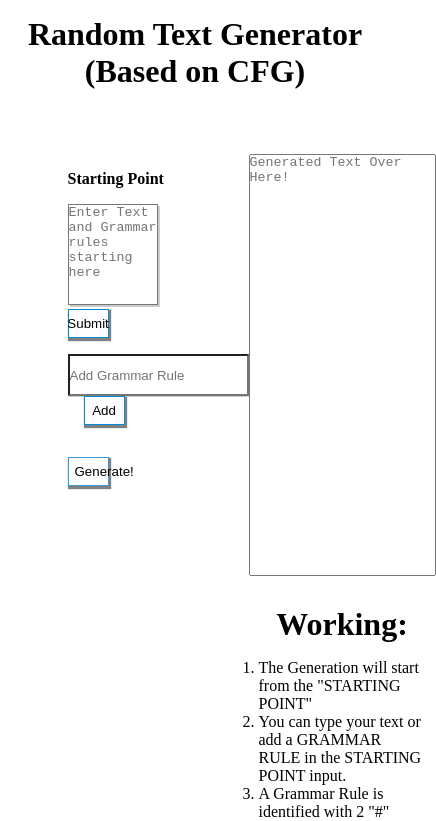
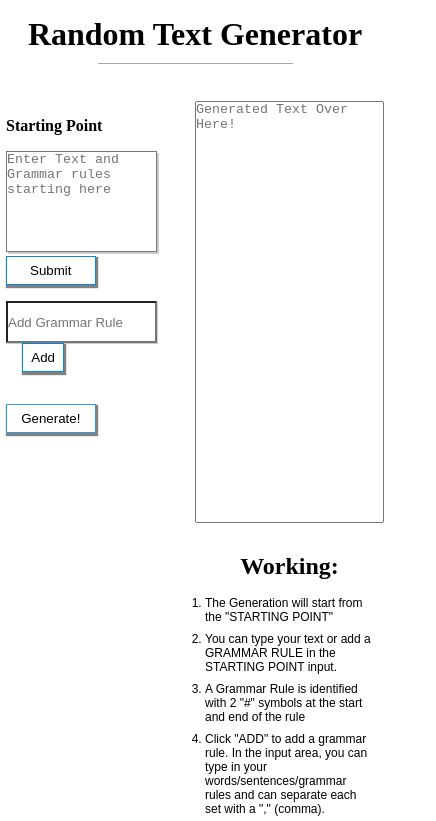
Before and after one commit to DaveSyiemlieh/Random-Text-Generator-CFG-, a React (Create React App) app: page / in a window 390 px wide. Shown: the top 821 px of the page, 436 px wide, since content can reach past the window. Built offline with nearby package versions, Linux system fonts and the light colour scheme.

Commit message:
added responsiveness and style + gitignore file

```diff
--- a/public/index.html
+++ b/public/index.html
@@ -24,7 +24,7 @@
 </head>
 
 <body>
-  <h1>Random Text Generator (Based on CFG)</h1>
+  <h1 class="main-head">Random Text Generator</h1>
   <noscript>You need to enable JavaScript to run this app.</noscript>
   <div id="root"></div>
   <!--
--- a/src/index.css
+++ b/src/index.css
@@ -4,6 +4,9 @@
   box-sizing: border-box;
 }
 
+.gr-rule-box{
+  margin-top:1em;
+}
 .container{
   display:grid;
   grid-template-columns: repeat(2,1fr);
@@ -14,9 +17,6 @@
 .App{
   display:block;
   height: auto;
-}
-.gr-rule-box{
-  margin-top:1em;
 }
 .out{
   display:block;
@@ -103,3 +103,42 @@ label{
   margin:1em 1em 1em 0;
   font-weight:600;
 }
+.main-head{
+  position:relative;
+}
+.main-head:before{
+    content: "";
+    position: absolute;
+    width: 50vw;
+    margin:0 auto;
+    height: 1px;
+    bottom: -30%;
+    left: 25%;
+    border-bottom: 1px solid rgb(168, 168, 168);
+}
+
+@media screen and (max-width:876px){
+
+  .container{
+    width:100vw;
+    padding: 2rem 6px;
+    margin:0;
+  }
+    .input-fields, input[type=text]{
+      width:80%;
+    }
+    .generate-btn{
+      width:40%;
+    }
+    .details{
+      font-size:0.75rem;
+    }
+    li{
+      font-family: Arial, Helvetica, sans-serif;
+      margin-bottom:0.5rem;
+    }
+
+    .button-sub{
+      width:40%;
+    }
+  }
```
Also changed, not shown: 1 other file (tests, documents, lock files or other folders).
